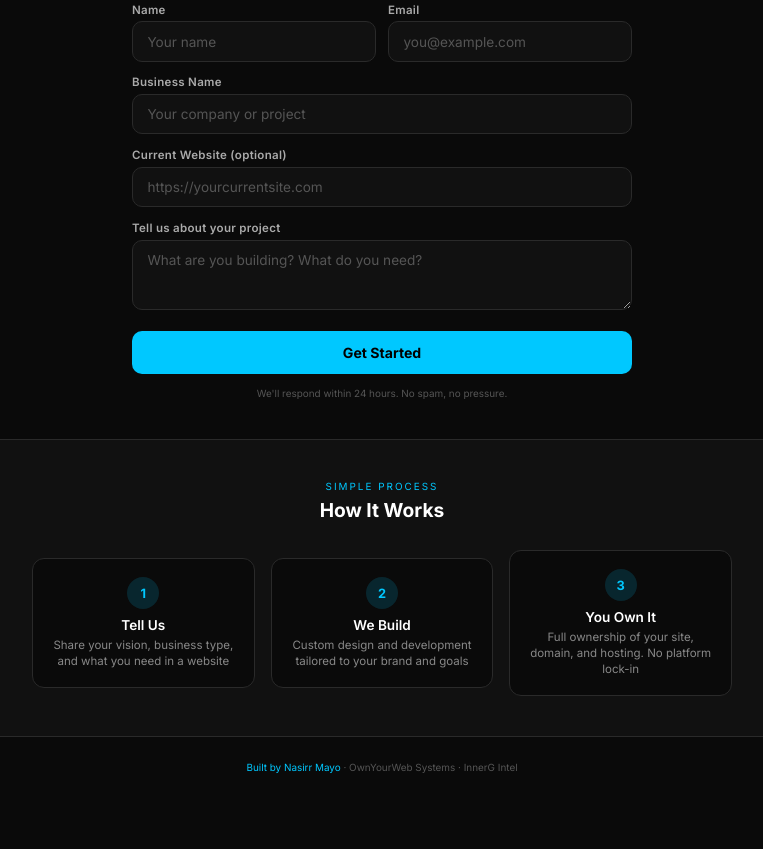
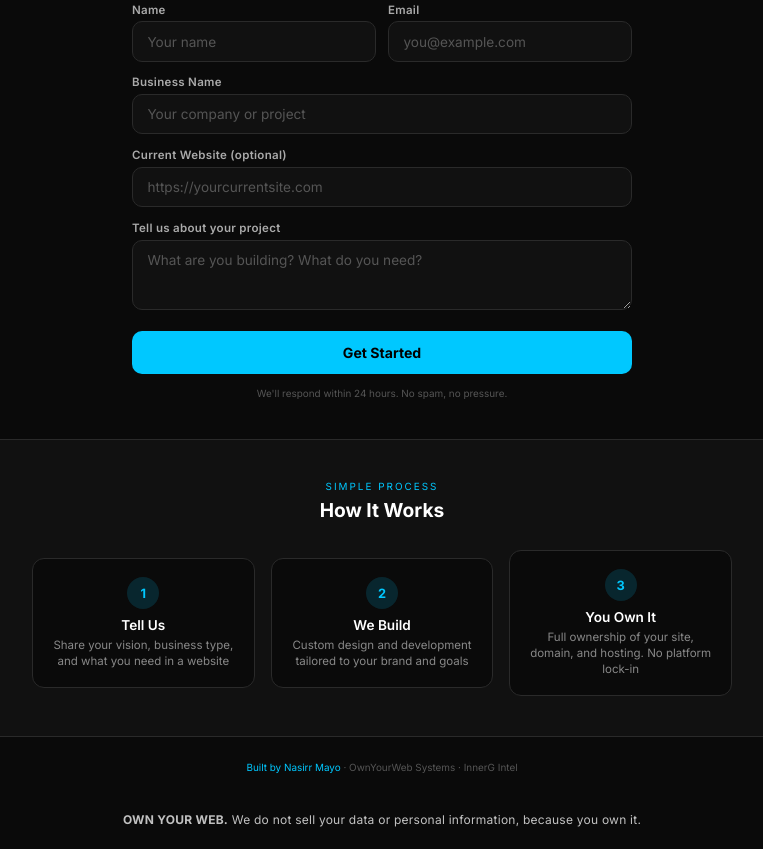
Before and after one commit to innergclaw/ownyourweb-signup, a plain HTML site: page index.html in a window 1280 px wide. Shown: the part 296-1145 px from the top of the page, without its empty margins (258-1021 px from the left). Before the commit the page ends 1093 px from the top, so only its background shows below. Drawn offline with Linux system fonts and the light colour scheme.

Commit message:
Add data ownership note to footer: we do not sell your data
Co-Authored-By: Claude Opus 5.5 <noreply@anthropic.com>
Claude-Session: https://claude.ai/code/session_01AsVpR2HooDgy2ZoruH8auv

```diff
--- a/index.html
+++ b/index.html
@@ -426,6 +426,8 @@
     <footer class="footer">
         <a href="https://nasirr.innergintel.org">Built by Nasirr Mayo</a> · OwnYourWeb Systems · InnerG Intel
     </footer>
+<p class="oyw-data-note" style="margin:0;padding:14px 20px 20px;text-align:center;font-size:12px;line-height:1.5;letter-spacing:.02em;opacity:.75;color:inherit;font-family:inherit"><strong>OWN YOUR WEB.</strong> We do not sell your data or personal information, because you own it.</p>
+
 
     <script>
         // Intersection Observer for scroll animations
```
